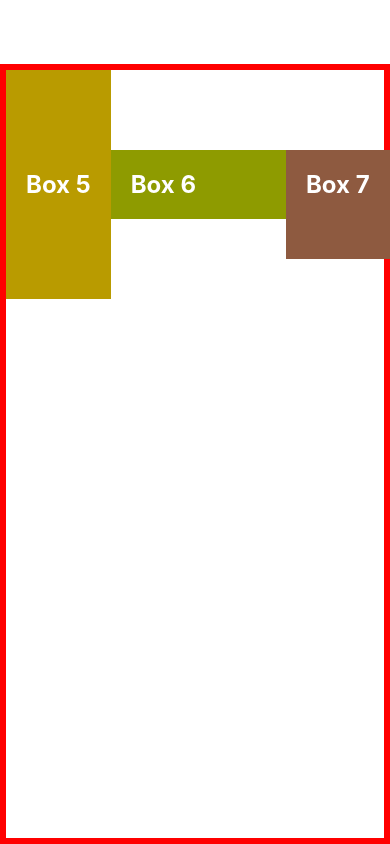
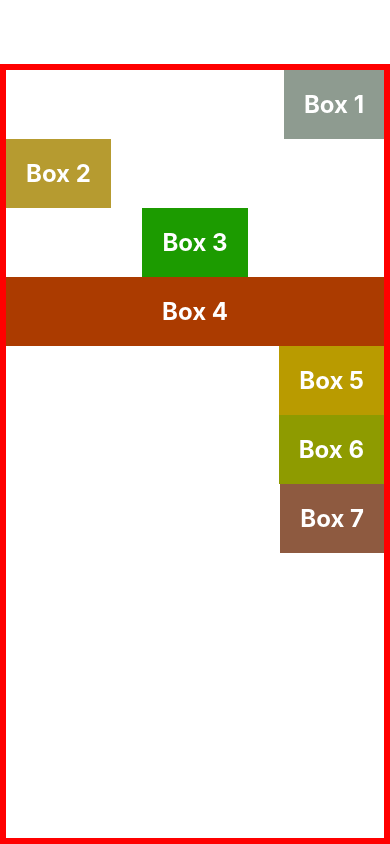
Before and after one commit to ajmal-junaid/RNLayout, a React Native app: screen / in a window 390 px wide. Built offline with nearby package versions, Linux system fonts and the light colour scheme.

Commit message:
done with different cases

```diff
--- a/App.js
+++ b/App.js
@@ -5,13 +5,13 @@ export default function App() {
   return (
     // <View style={{backgroundColor:"plum", flex: 1}}></View>
     <View style={styles.container}>
-      {/* <Box style={{backgroundColor: "#8e9b90",flex: 1}}>Box 1</Box>
-      <Box style={{backgroundColor: "#b69b30", flex: 1}}>Box 2</Box>
-      <Box style={{backgroundColor: "#1c9b00", flex: 3}}>Box 3</Box>
-      <Box style={{backgroundColor: "#ab3b00"}}>Box 4</Box> */}
-      <Box style={{backgroundColor: "#b99b00",paddingVertical:100}}>Box 5</Box>
-      <Box style={{backgroundColor: "#8e9b00",paddingEnd: 90}}>Box 6</Box>
-      <Box style={{backgroundColor: "#8e5a40",paddingBottom:60}}>Box 7</Box>
+      <Box style={{backgroundColor: "#8e9b90", alignSelf:"flex-end"}}>Box 1</Box>
+      <Box style={{backgroundColor: "#b69b30", alignSelf:"flex-start"}}>Box 2</Box>
+      <Box style={{backgroundColor: "#1c9b00", alignSelf:"center"}}>Box 3</Box>
+      <Box style={{backgroundColor: "#ab3b00", alignSelf:"stretch"}}>Box 4</Box>
+      <Box style={{backgroundColor: "#b99b00", alignSelf:"auto"}}>Box 5</Box>
+      <Box style={{backgroundColor: "#8e9b00"}}>Box 6</Box>
+      <Box style={{backgroundColor: "#8e5a40"}}>Box 7</Box>
     </View>
   );
 }
@@ -21,9 +21,10 @@ export default function App() {
 const styles = StyleSheet.create({
   container: {
     flex:1,
-    flexDirection:"row",
-    //justifyContent: "center",
-    alignItems: "baseline",
+    alignItems:"flex-end",
+    // flexDirection:"row",
+    // //justifyContent: "center",
+    // alignItems: "baseline",
     marginTop:64,
     borderWidth: 6,
     borderColor: "red",
```
